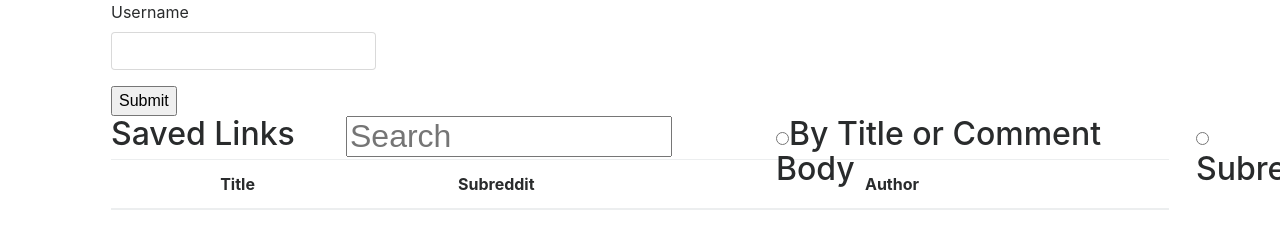
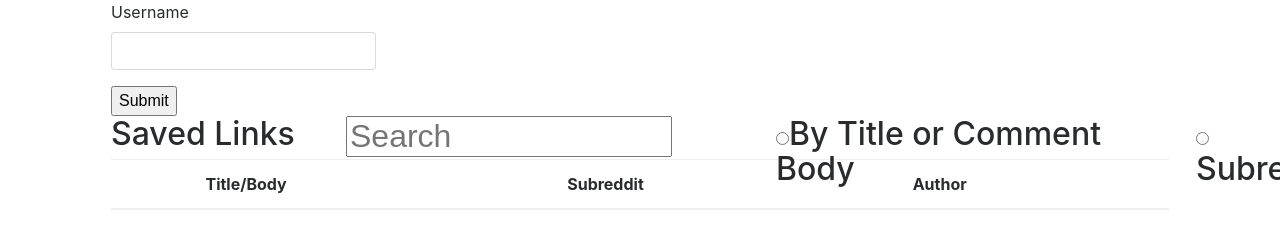
Before and after one commit to JonNicolosi/Saved-Link-Search-for-Reddit, a browser extension: page index.html in a window 1280 px wide. Shown: the top 248 px of the page. Drawn offline with Linux system fonts and the light colour scheme.

Commit message:
renamed columns

```diff
--- a/index.html
+++ b/index.html
@@ -31,7 +31,7 @@
 	    <thead>
 	      <tr>
 	        <th></th>
-					<th>Title</th>
+					<th>Title/Body</th>
 					<th>Subreddit</th>
 					<th>Author</th>
 	      </tr>
```
